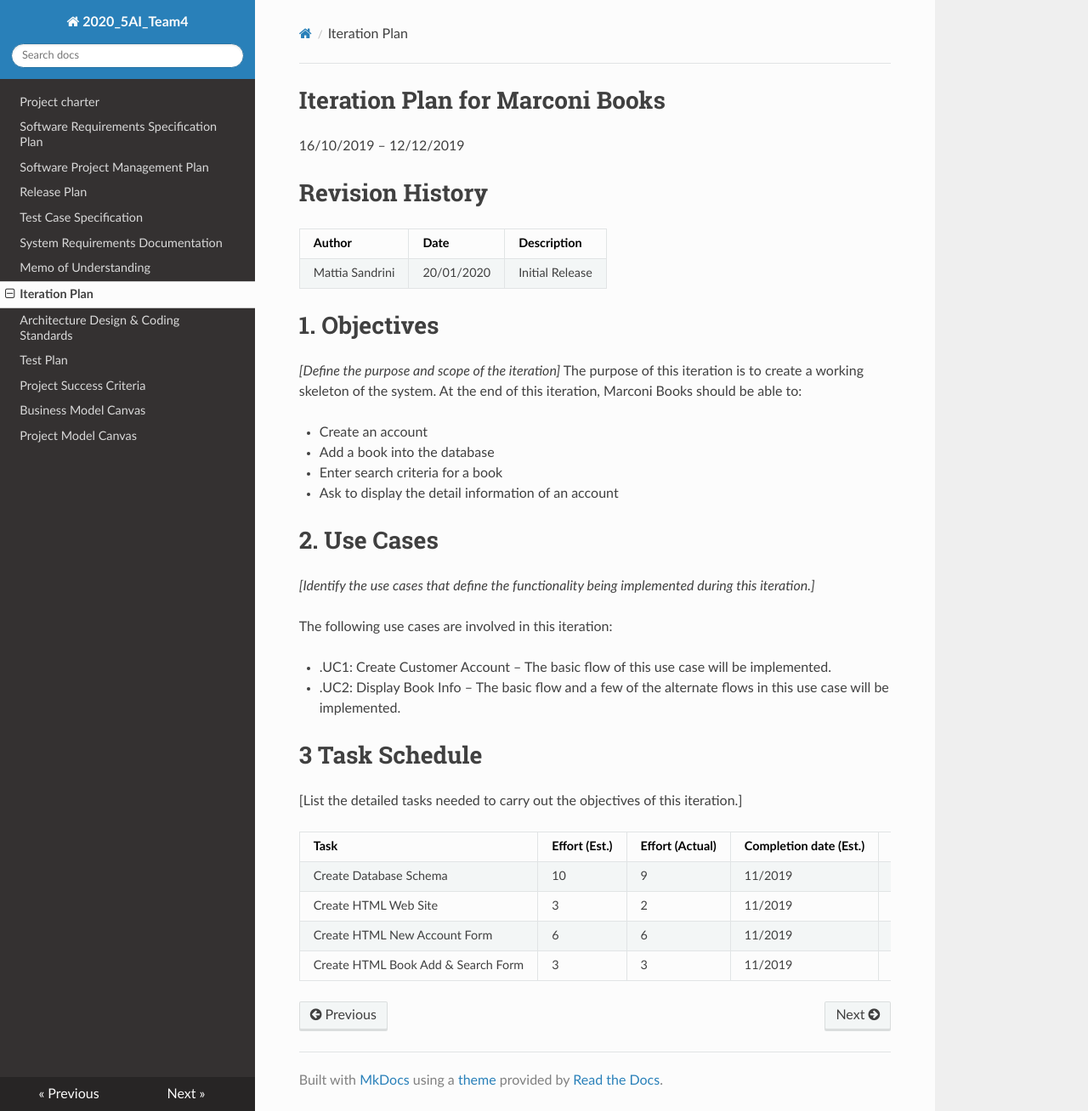
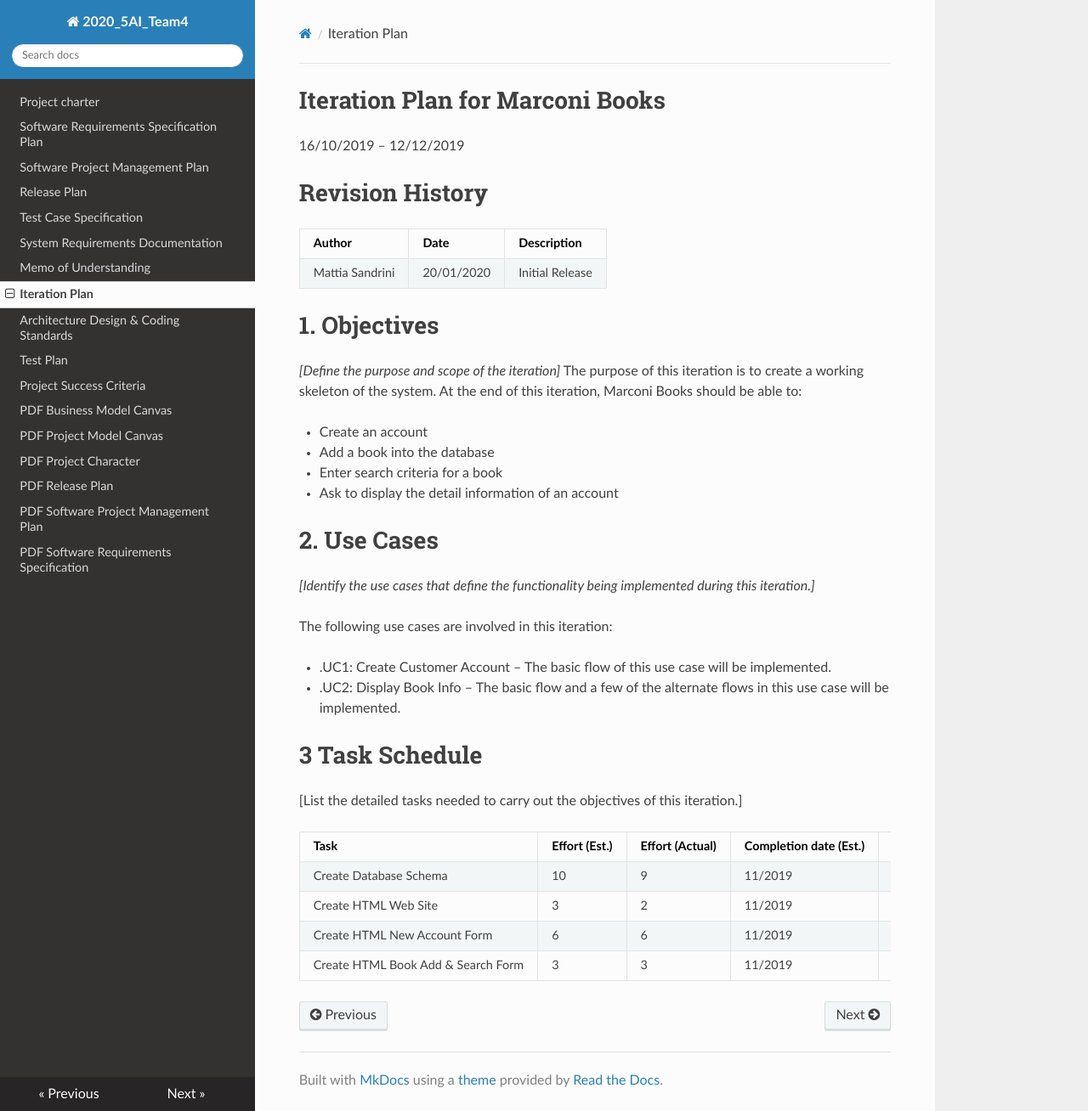
Before and after one commit to aleboniz/MarconiBooks5AiTeam4, an MkDocs documentation site: the page built from docs/Iteration_Plan.md, in a window 1280 px wide and 1308 px high. Shown: the whole window at 85% size. Built offline with MkDocs 1.6.1, drawn with Linux system fonts in a browser that asks for light colours; nearby versions of some CDN libraries.

Commit message:
update mkdocs

```diff
--- a/mkdocs.yml
+++ b/mkdocs.yml
@@ -12,8 +12,14 @@ nav:
     - 'Architecture Design & Coding Standards': 'Architecture_Design_CodingStandards.md'
     - 'Test Plan': 'Test_Plan.md'
     - 'Project Success Criteria': 'Project_Success_Criteria.md'
-    - 'Business Model Canvas': 'Business_Model_Canvas.pdf'
-    - 'Project Model Canvas': 'Project_Model_Canvas.pdf'
+
+    - 'PDF Business Model Canvas': 'Business_Model_Canvas.pdf'
+    - 'PDF Project Model Canvas': 'Project_Model_Canvas.pdf'
+    - 'PDF Project Character': 'Project_Character.pdf'
+    - 'PDF Release Plan': 'Release_Plan.pdf'
+    - 'PDF Software Project Management Plan': 'Software_Project_Management_Plan.pdf'
+    - 'PDF Software Requirements Specification': 'Software_Requirements_Specification.pdf'
+
 
 
 theme:
```
Also changed, not shown: 4 other files.
